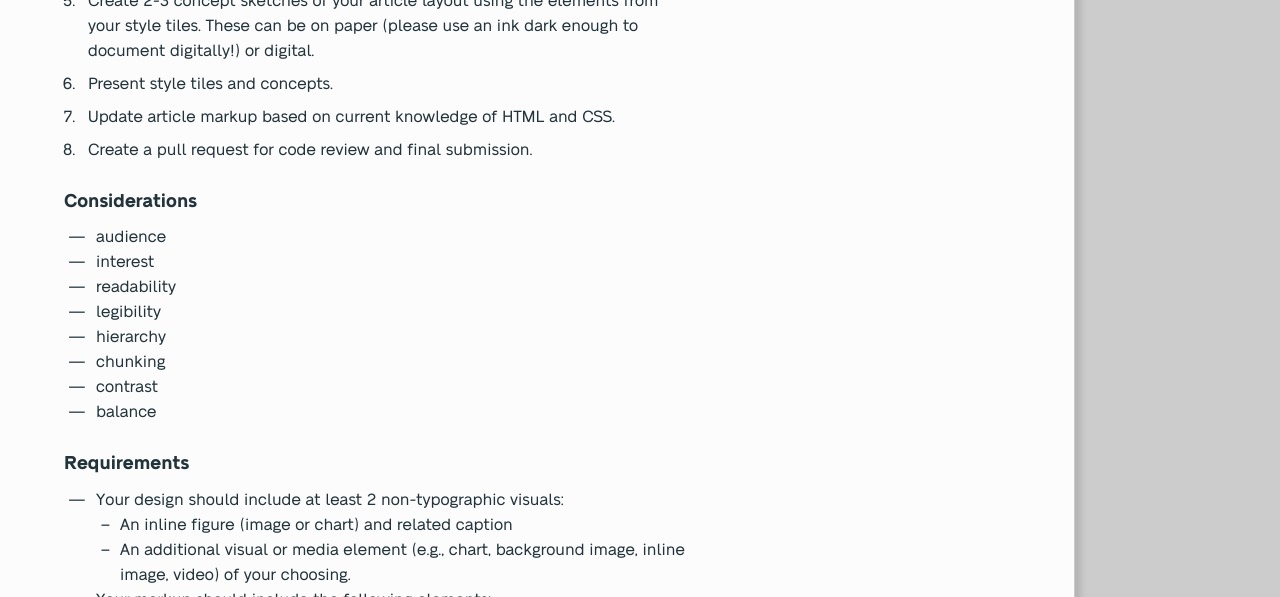
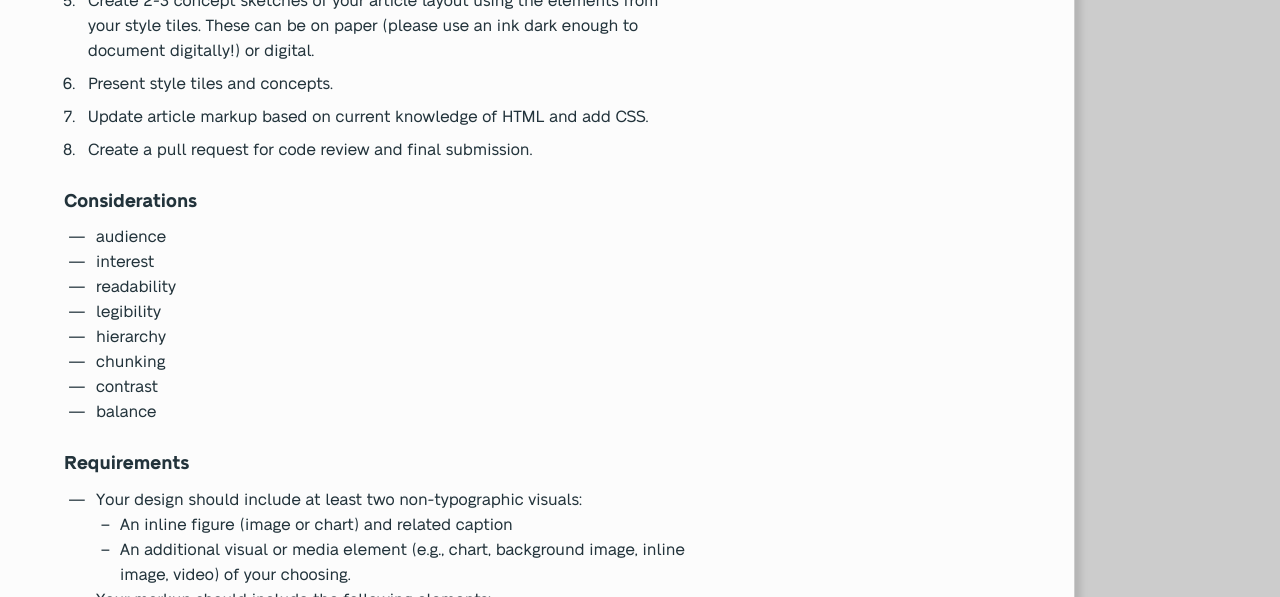
Before and after one commit to mica-web/mica-web.github.io, a Jekyll site: the page built from gd-220/proj1.md, in a window 1280 px wide. Shown: the part 652-1249 px from the top of the page. Built offline with Jekyll 4.4.1, drawn with Linux system fonts in a browser that asks for light colours; some web fonts are replaced.

Commit message:
Copy tweaks

```diff
--- a/gd-220/proj1.md
+++ b/gd-220/proj1.md
@@ -22,7 +22,7 @@ You will be provided the content from a newspaper article and be required to des
 1. Document some examples of article layouts you find to be effective. Include screenshots and links as an addendum to your style tiles assignment.
 1. Create 2-3 concept sketches of your article layout using the elements from your style tiles. These can be on paper (please use an ink dark enough to document digitally!) or digital.
 1. Present style tiles and concepts.
-1. Update article markup based on current knowledge of HTML and CSS.
+1. Update article markup based on current knowledge of HTML and add CSS.
 1. Create a pull request for code review and final submission.
 
 ## Considerations
@@ -36,7 +36,7 @@ You will be provided the content from a newspaper article and be required to des
 - balance
 
 ## Requirements
-- Your design should include at least 2 non-typographic visuals:
+- Your design should include at least two non-typographic visuals:
   - An inline figure (image or chart) and related caption
   - An additional visual or media element (e.g., chart, background image, inline image, video) of your choosing.
 - Your markup should include the following elements:
```
Also changed, not shown: schedule/_gd220/w02.md (+1 -1 lines).
